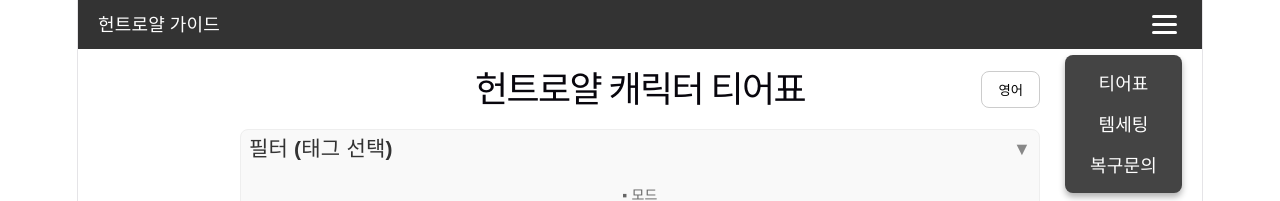
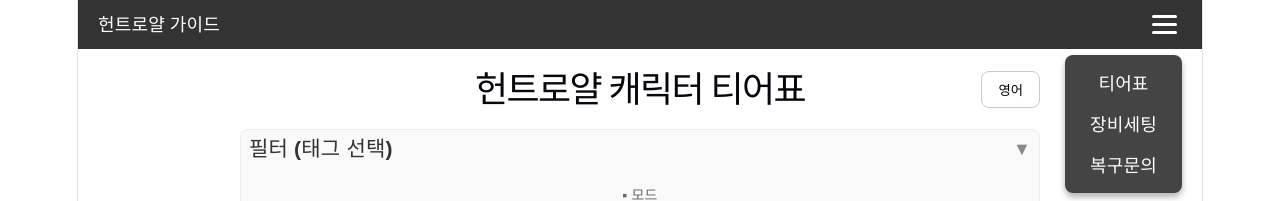
Before and after one commit to kimkk0720/hunt-royale-character, a React (Vite) app: page / in a window 1280 px wide. Both pictures are taken after a click on the button 1164 px from the left and 24 px from the top of the page. Shown: the top 201 px of the page. Built offline with nearby package versions, Linux system fonts and the light colour scheme.

Commit message:
fix: edit tier list

```diff
--- a/src/components/Layout.tsx
+++ b/src/components/Layout.tsx
@@ -68,7 +68,7 @@ export default function Layout({ children }: { children: React.ReactNode }) {
             zIndex: 1000 // 다른 화면 요소들보다 위에 표시되도록 설정
           }}>
             <Link to="/" onClick={closeMenu} style={{ color: '#fff', textDecoration: 'none', fontWeight: 'bold' }}>티어표</Link>
-            <Link to="/item" onClick={closeMenu} style={{ color: '#fff', textDecoration: 'none', fontWeight: 'bold' }}>템세팅</Link>
+            <Link to="/item" onClick={closeMenu} style={{ color: '#fff', textDecoration: 'none', fontWeight: 'bold' }}>장비세팅</Link>
             <Link to="/support" onClick={closeMenu} style={{ color: '#fff', textDecoration: 'none', fontWeight: 'bold' }}>복구문의</Link>
           </nav>
         )}
--- a/src/data.tsx
+++ b/src/data.tsx
@@ -100,7 +100,7 @@ export const characterDB: Character[] = [
   {id: 87, name_kor:"골렘", name: 'a girl and her golem', tier: "SSS", image: `${import.meta.env.BASE_URL}img/hunter/87_a_girl_and_her_golem.png`, tags: ["현상금사냥꾼",'클랜보스'],},
   {id: 88, name_kor:"커맨", name: 'commander vanellus', tier: "A", image: `${import.meta.env.BASE_URL}img/hunter/88_commander_vanellus.png`, tags: [],},
   {id: 89, name_kor:"슈히", name: 'superhero', tier: "SS", image: `${import.meta.env.BASE_URL}img/hunter/89_superhero.png`, tags: ["협동"],},
-  {id: 90, name_kor:"미믹", name: 'mimic', tier: "S", image: `${import.meta.env.BASE_URL}img/hunter/90_mimic.png`, tags: ["게임플레이","멀티샷"],},
+  {id: 90, name_kor:"미믹", name: 'mimic', tier: "S", image: `${import.meta.env.BASE_URL}img/hunter/90_mimic.png`, tags: ["게임플레이","멀티샷","반사"],},
   {id: 91, name_kor:"빌런", name: 'supervilain', tier: "SS", image: `${import.meta.env.BASE_URL}img/hunter/91_supervilain.png`, tags: ["일일이벤트(생존)","1차 각성 체감↑"],},
   {id: 92, name_kor:"지네", name: 'centipede', tier: "SSS", image: `${import.meta.env.BASE_URL}img/hunter/92_centipede.png`, tags: ["협동","보스사냥","일일이벤트(방어)","1차 각성 체감↑"],},
   {id: 93, name_kor:"나블", name: 'nightblade', tier: "S", image: `${import.meta.env.BASE_URL}img/hunter/93_nightblade.png`, tags: [],},
```
